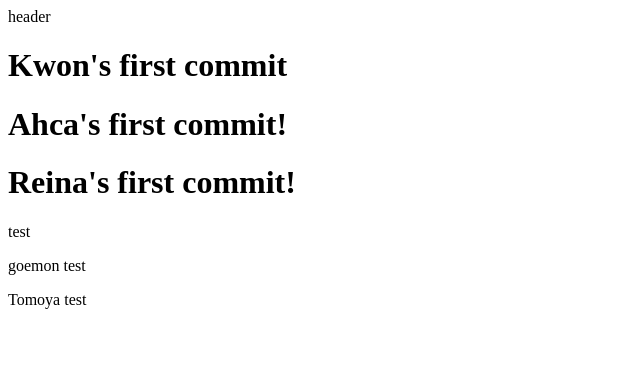
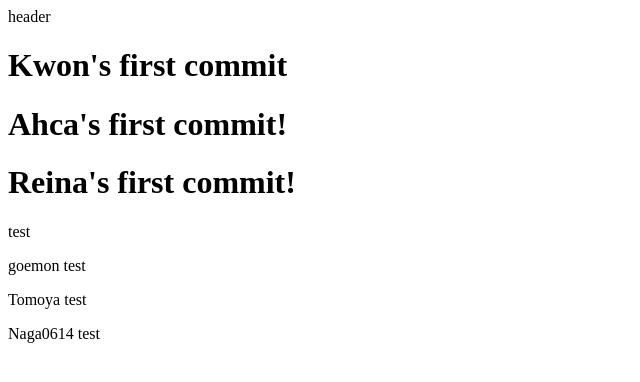
Before and after one commit to recursion-red/practice, a plain HTML site: page index.html in a window 1280 px wide. Shown: the whole page, without its empty margins (0-640 px from the left). Drawn offline with Linux system fonts and the light colour scheme.

Commit message:
third-commit

```diff
--- a/index.html
+++ b/index.html
@@ -13,5 +13,6 @@
     <p>test</p>
     <p>goemon test</p>
     <p>Tomoya test</p>
+    <p>Naga0614 test</p>
   </body>
 </html>
```
